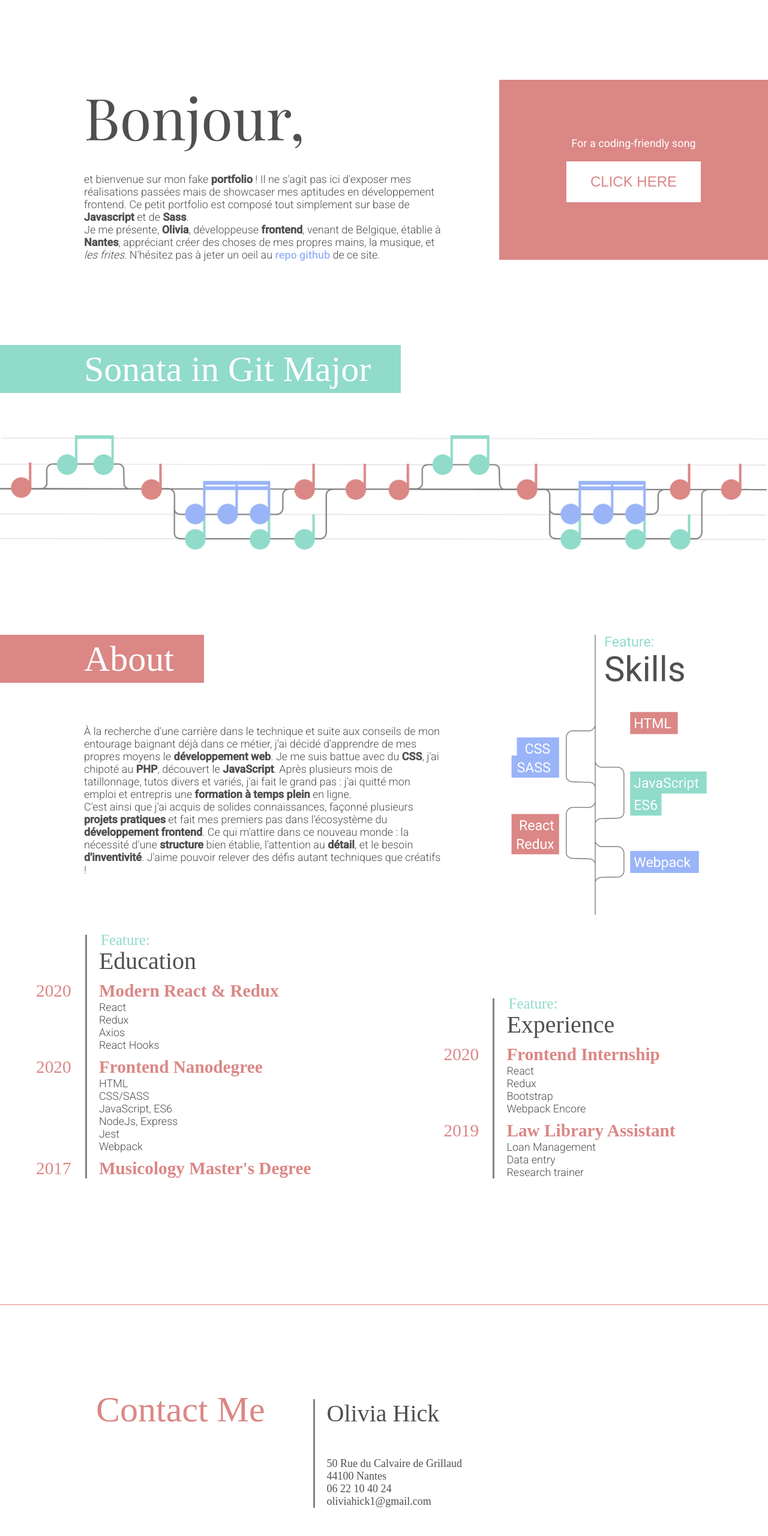
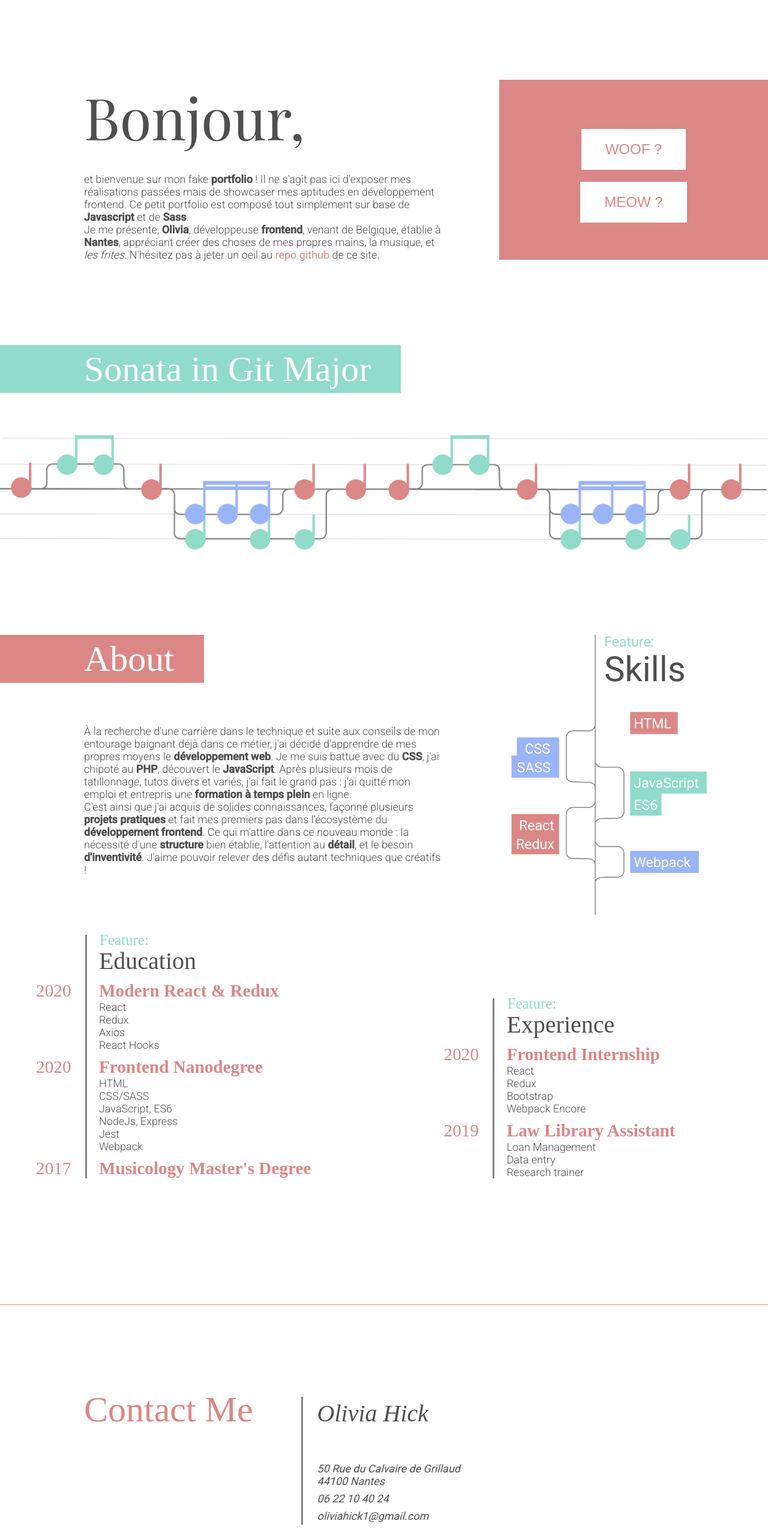
Before and after one commit to ohick/portfolio, a website built with webpack: page src/index.html in a window 1280 px wide. Shown: the part 80-2640 px from the top of the page at 60% size. Built offline with nearby package versions, Linux system fonts and the light colour scheme.

Commit message:
design and accessibility fixes

```diff
--- a/src/index.html
+++ b/src/index.html
@@ -10,24 +10,25 @@
     <title>Hello there</title>
   </head>
   <body>
-    <nav class="navigation">
+    <nav class="navigation" id="nav">
       <h1 class="navigation__logo">
-        <a class="navigation__link" href="#">Olivia Hick</a>
+        <span class="navigation__item">Olivia Hick</span>
       </h1>
       <ul class="navigation__list">
         <li>
-          <a class="navigation__link small-link" href="#about">About</a>
+          <a class="navigation__item small-link" href="#about">About</a>
         </li>
         <li>
-          <a class="navigation__link small-link" href="#contact">Contact</a>
+          <a class="navigation__item small-link" href="#contact">Contact</a>
         </li>
       </ul>
     </nav>
 
     <header class="header">
       <div class="header-top margin-t">
-        <div class="header-top__greeting margin-l">
+        <div class="greeting margin-l">
           <h1 class="big-title">Bonjour,</h1>
+          <div class="greeting__text">
             <p class="text-normal">
               et bienvenue sur mon fake <b>portfolio</b> ! Il ne s'agit pas ici
               d'exposer mes réalisations passées mais de showcaser mes aptitudes
@@ -35,10 +36,10 @@
               simplement sur base de <b>Javascript</b> et de <b>Sass</b>.
             </p>
             <p class="text-normal">
-            Je me présente, <b>Olivia</b>, développeuse <b>frontend</b>, venant
-            de Belgique, établie à <b>Nantes</b>, appréciant créer des choses de
-            mes propres mains, la musique, et <i>les frites</i>. N'hésitez pas à
-            jeter un oeil au
+              Je me présente, <b>Olivia</b>, développeuse <b>frontend</b>,
+              venant de Belgique, établie à <b>Nantes</b>, appréciant créer des
+              choses de mes propres mains, la musique, et <i>les frites</i>.
+              N'hésitez pas à jeter un oeil au
               <a
                 class="header-top__link small-link"
                 href="https://github.com/ohick/portfolio"
@@ -48,9 +49,11 @@
               de ce site.
             </p>
           </div>
-        <div class="header-top__yt">
-          <p>For a coding-friendly song</p>
-          <button class="header-top__button">Click here</button>
+        </div>
+        <div class="apibox">
+          <!-- <p>For a coding-friendly song</p> -->
+          <button class="apibox__button">woof ?</button>
+          <button class="apibox__button">meow ?</button>
         </div>
       </div>
       <div class="header-bottom margin-t">
@@ -145,15 +148,23 @@
 
     <footer class="footer margin-t" id="contact">
       <h1 class="footer__title margin-l margin-t">Contact Me</h1>
+      <address>
         <ul class="footer__list line">
           <li class="small-title">Olivia Hick</li>
           <li>
             50 Rue du Calvaire de Grillaud<br />
             44100 Nantes
           </li>
-        <li>06 22 10 40 24</li>
-        <li>oliviahick1@gmail.com</li>
+          <li>
+            <a href="tel:+330622104024" class="small-link">06 22 10 40 24</a>
+          </li>
+          <li>
+            <a href="mailto:oliviahick1@gmail.com" class="small-link"
+              >oliviahick1@gmail.com</a
+            >
+          </li>
         </ul>
+      </address>
     </footer>
   </body>
 </html>
--- /dev/null
+++ b/src/sass/_animations.scss
@@ -0,0 +1,43 @@
+@keyframes moveInLeft {
+  0% {
+    opacity: 0;
+    transform: translateX(-20rem);
+  }
+
+  80% {
+    transform: translateX(1rem);
+  }
+
+  100% {
+    opacity: 1;
+    transform: translateX(0);
+  }
+}
+
+@keyframes moveInRight {
+  0% {
+    opacity: 0;
+    transform: translateX(20rem);
+  }
+
+  80% {
+    transform: translateX(-1rem);
+  }
+
+  100% {
+    opacity: 1;
+    transform: translateX(0);
+  }
+}
+
+@keyframes moveInBottom {
+  0% {
+    opacity: 0;
+    transform: translateY(3rem);
+  }
+
+  100% {
+    opacity: 1;
+    transform: translateY(0);
+  }
+}
--- a/src/sass/_base.scss
+++ b/src/sass/_base.scss
@@ -22,59 +22,3 @@ html {
     font-size: 75%; //1rem = 12px
   }
 }
-
-.big-title {
-  font-size: 9.6rem;
-  font-family: $font-display;
-  font-weight: 400;
-  color: $text-color;
-  margin-bottom: 3rem;
-
-  @include respond(phone) {
-    font-size: 7rem;
-  }
-}
-
-.medium-title {
-  font-size: 6rem;
-  font-weight: 400;
-  font-family: font-display;
-  color: white;
-
-  @include respond(phone) {
-    font-size: 4rem;
-  }
-}
-
-.small-title {
-  font-size: 4rem;
-  font-weight: 400;
-  font-family: font-display;
-  color: black;
-
-  @include respond(phone) {
-    font-size: 2.5rem;
-  }
-}
-
-.text-normal {
-  font-weight: 300;
-  font-size: 1.8rem;
-  font-family: $font-text;
-}
-
-.small-link {
-  &::after {
-    border-bottom: 1px solid currentColor;
-    content: '';
-    position: absolute;
-    right: 100%;
-    top: 2.2rem;
-    left: 0;
-    transition: right 0.4s cubic-bezier(0, 0.5, 0, 1);
-  }
-
-  &:hover::after {
-    right: 0;
-  }
-}
--- /dev/null
+++ b/src/sass/_typo.scss
@@ -0,0 +1,57 @@
+.big-title {
+  font-size: 9.6rem;
+  font-family: $font-display;
+  font-weight: 400;
+  color: $text-color;
+  margin-bottom: 3rem;
+
+  @include respond(phone) {
+    font-size: 7rem;
+  }
+}
+
+.medium-title {
+  font-size: 6rem;
+  font-weight: 400;
+  font-family: font-display;
+  color: white;
+
+  @include respond(phone) {
+    font-size: 4rem;
+  }
+}
+
+.small-title {
+  font-size: 4rem;
+  font-weight: 400;
+  font-family: font-display;
+  color: black;
+
+  @include respond(phone) {
+    font-size: 2.5rem;
+  }
+}
+
+.text-normal {
+  font-weight: 300;
+  font-size: 1.8rem;
+  font-family: $font-text;
+}
+
+.small-link {
+  color: inherit;
+  text-decoration: none;
+  &::after {
+    border-bottom: 1px solid currentColor;
+    content: '';
+    position: absolute;
+    right: 0;
+    top: 2.2rem;
+    left: 100%;
+    transition: left 0.4s cubic-bezier(0, 0.5, 0, 1);
+  }
+
+  &:hover::after {
+    left: 0;
+  }
+}
--- a/src/sass/components/_about.scss
+++ b/src/sass/components/_about.scss
@@ -7,13 +7,14 @@
   grid-template-rows: 35rem 1fr;
   grid-template-columns: 55% 45%;
   align-items: start;
-  margin: 7rem 5rem 7rem 14rem;
+  margin-top: 7rem;
+  margin-right: 5rem;
+  margin-bottom: 7rem;
 
   @include respond(tab-port) {
     grid-template-rows: repeat(4, min-content);
     grid-template-columns: 95vw;
     row-gap: 10rem;
-    margin: 5rem;
   }
 
   @include respond(phone) {
@@ -28,6 +29,9 @@
     align-items: center;
     width: max-content;
     padding-right: 5rem;
+
+    animation: moveInLeft 0.5s ease-out 0.75s;
+    animation-fill-mode: backwards;
   }
 
   &__text {
@@ -36,7 +40,7 @@
     color: $text-color;
 
     @include respond(tab-port) {
-      margin-right: 5rem;
+      margin-right: 2rem;
     }
   }
 
@@ -146,7 +150,7 @@
       content: 'Feature:';
       color: $color-secondary;
       font-size: 2.5rem;
-      transform: translate(10.8rem, -0.5rem);
+      transform: translate(10.6rem, -0.5rem);
     }
   }
 }
--- /dev/null
+++ b/src/sass/components/_apibox.scss
@@ -0,0 +1,44 @@
+.apibox {
+  display: flex;
+  flex-direction: column;
+  justify-content: center;
+  align-items: center;
+  flex-basis: 75rem;
+  height: 30rem;
+  max-width: 35%;
+  min-width: 40rem;
+  background-color: $color-primary;
+  color: white;
+  animation: moveInRight 0.5s ease-out 0.75s;
+  animation-fill-mode: backwards;
+
+  @include respond(tab-port) {
+    display: none;
+  }
+
+  &__button {
+    margin-top: 2rem;
+
+    color: $color-primary;
+    text-transform: uppercase;
+    border: none;
+    padding: 2rem 4rem;
+    font-weight: 500;
+    font-size: 2.4rem;
+    cursor: pointer;
+    background-image: linear-gradient(
+      90deg,
+      white 0%,
+      white 49%,
+      $color-primary 50%
+    );
+    background-size: 300%;
+
+    transition: color 0.4s, background-position 0.4s;
+
+    &:hover {
+      background-position: 100%;
+      color: white;
+    }
+  }
+}
--- a/src/sass/components/_footer.scss
+++ b/src/sass/components/_footer.scss
@@ -1,6 +1,7 @@
 .footer {
   border-top: solid $color-primary 1px;
   color: $text-color;
+
   display: flex;
   align-items: baseline;
 
@@ -9,14 +10,19 @@
   }
 
   &__title {
-    padding-left: 2rem;
     color: $color-primary;
     font-weight: 300;
     font-size: 6rem;
     margin-bottom: 10rem;
+
+    @include respond(tab-port) {
+      padding-left: 0;
+      margin-bottom: 5rem;
+    }
   }
 
   &__list {
+    font-family: $font-text;
     padding-left: 2rem;
     text-decoration: none;
     list-style: none;
@@ -24,9 +30,27 @@
     margin-bottom: 10rem;
     margin-left: 8rem;
 
+    @include respond(tab-port) {
+      margin-left: 16rem;
+      margin-bottom: 8rem;
+    }
+
+    @include respond(phone) {
+      margin-left: 10rem;
+      margin-bottom: 5rem;
+    }
+
+    & > li {
+      padding: 0.4rem;
+    }
+
     & > li:first-child {
       margin-bottom: 5rem;
       color: $text-color;
     }
+
+    & > li > a {
+      position: relative;
+    }
   }
 }
--- a/src/sass/components/_header.scss
+++ b/src/sass/components/_header.scss
@@ -3,34 +3,10 @@
   justify-content: space-between;
   align-items: center;
 
-  &__greeting {
-    width: 60rem;
-    margin-right: 5rem;
-    color: $text-color;
-  }
-
   &__link {
-    color: inherit;
-    text-decoration: none;
-    color: $color-tertiary;
-    font-weight: 500;
+    font-weight: 400;
     position: relative;
-  }
-
-  &__yt {
-    display: flex;
-    flex-direction: column;
-    justify-content: center;
-    align-items: center;
-    flex-basis: 75rem;
-    height: 30rem;
-    max-width: 35%;
-    min-width: 40rem;
-    background-color: $color-primary;
-    color: white;
-
-    @include respond(tab-port) {
-      display: none;
+    color: $color-primary;
   }
 
   & > p {
@@ -40,21 +16,19 @@
   }
 }
 
-  &__button {
-    margin-top: 2rem;
-    background-color: white;
-    color: $color-primary;
-    text-transform: uppercase;
-    border: none;
-    padding: 2rem 4rem;
-    font-weight: 500;
-    font-size: 2.4rem;
-    cursor: pointer;
+.greeting {
+  width: 60rem;
+  margin-right: 5rem;
+  color: $text-color;
+  &__text {
+    animation: moveInLeft 0.5s ease-out 0.75s;
+    animation-fill-mode: backwards;
   }
 }
 
 .header-bottom {
   overflow: hidden;
+
   &__title-container {
     background-color: $color-secondary;
     height: 8rem;
@@ -62,6 +36,9 @@
     align-items: center;
     width: max-content;
     padding-right: 5rem;
+
+    animation: moveInLeft 0.5s ease-out 0.75s;
+    animation-fill-mode: backwards;
   }
 
   &__music {
@@ -70,6 +47,8 @@
 
   &__score-wrapper {
     width: 100vw;
+    animation: moveInRight 0.5s ease-out 0.75s;
+    animation-fill-mode: backwards;
 
     > img {
       margin-top: 7rem;
--- a/src/sass/components/_navbar.scss
+++ b/src/sass/components/_navbar.scss
@@ -27,7 +27,7 @@
     font-size: 1.6rem;
   }
 
-  &__link {
+  &__item {
     color: $color-primary;
     text-decoration: none;
     margin: 1rem 2rem;
--- a/src/sass/main.scss
+++ b/src/sass/main.scss
@@ -2,8 +2,11 @@
 @import 'mixins';
 @import 'utilities';
 @import 'base';
+@import 'typo';
+@import 'animations';
 
 @import './components/about';
+@import './components/apibox';
 @import './components/footer';
 @import './components/header';
 @import './components/navbar';
```
Also changed, not shown: src/js/meow.js (added), src/js/woof.js (added). Lines whose indentation alone changed are shown as unchanged.
